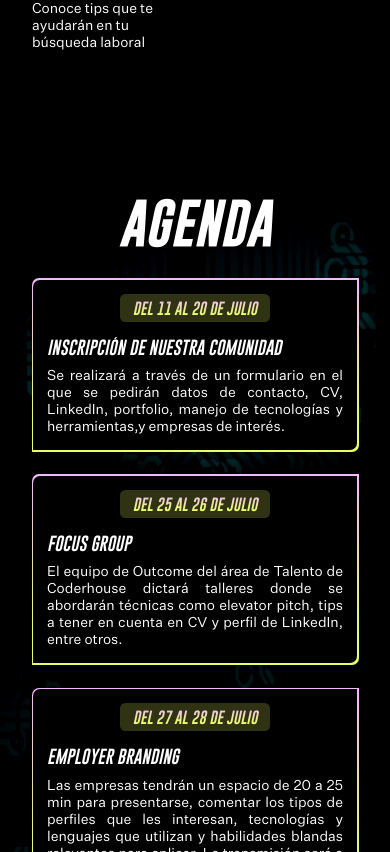
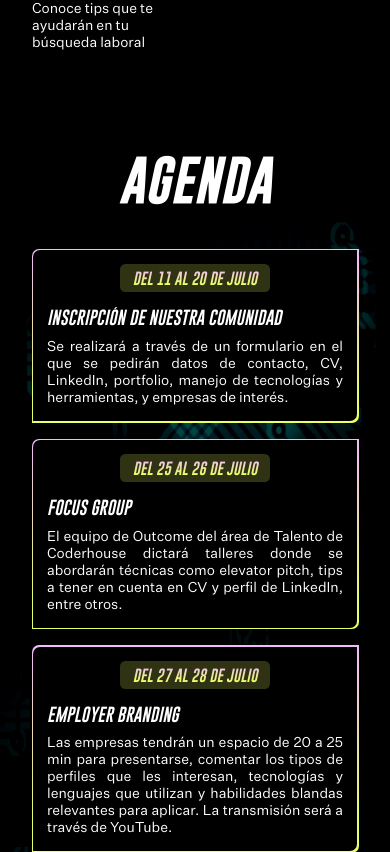
Before and after one commit to MatiLarsson/talent_week_app, a React (Create React App) app: page / in a window 390 px wide. Shown: the part 2212-3064 px from the top of the page. Built offline with nearby package versions, Linux system fonts and the light colour scheme.

Commit message:
added responsive to agenda section

```diff
--- a/src/components/main-components/agenda/index.js
+++ b/src/components/main-components/agenda/index.js
@@ -29,7 +29,7 @@
             <div className="card-date-container"><p className="card-date-text">DEL 11 AL 20 DE JULIO</p></div>
             <p className="card-title">INSCRIPCIÓN DE NUESTRA COMUNIDAD</p>
           </div>
-          <div className="card-text">Se realizará a través de un formulario en el que se pedirán datos de contacto, CV, LinkedIn, portfolio, manejo de tecnologías y herramientas,y empresas de interés.</div>
+          <div className="card-text">Se realizará a través de un formulario en el que se pedirán datos de contacto, CV, LinkedIn, portfolio, manejo de tecnologías y herramientas, y empresas de interés.</div>
         </div>
       </div>
       <div className="card-border">
--- a/src/style.scss
+++ b/src/style.scss
@@ -522,11 +522,20 @@
     flex-direction: column;
     justify-content: flex-start;
     align-items: center;
+    @media screen and (min-width: 1024px) {
+      height: 707px;
+    }
     .speakers-title {
       font-family: $GB-bold;
       font-size: 48px;
       color: white;
       margin-top: 32px;
+      @media screen and (min-width: 1024px) {
+        font-size: 72px;
+        width: 100%;
+        text-align: left;
+        padding-left: 72px;
+      }
     }
     .speakers-carousel {
       width: 100%;
@@ -536,11 +545,19 @@
       overflow: hidden;
       padding-left: 8px;
       padding-right: 58px;
+      @media screen and (min-width: 1024px) {
+        padding-left: 72px;
+        height: 449px;
+        margin-top: 50px;
+      }
       .speakers-inner-carousel {
         width: 100%;
         height: 100%;
         display: flex;
         gap: 8px;
+        @media screen and (min-width: 1024px) {
+          gap: 16px;
+        }
         .speaker-card-item {
           width: 100%;
           .speaker-card {
@@ -551,12 +568,19 @@
             flex-direction: column;
             justify-content: flex-end;
             align-items: flex-start;
+            @media screen and (min-width: 1024px) {
+              width: 316px;
+              height: 449px;
+            }
             .speaker-image {
               width: 100%;
               height: 100%;
               object-fit: cover;
               border-radius: 13px 0 0 0;
               pointer-events: none;
+              @media screen and (min-width: 1024px) {
+                border-radius: 25px 0px 0px 0px;
+              }
             }
             a {
               z-index: 10;
@@ -567,6 +591,17 @@
               right: 8px;
               width: 23px;
               height: 23px;
+              transition: all 0.2s ease-in-out;
+              &:hover {
+                opacity: 0.8;
+                transform: scale(1.1);
+              }
+              @media screen and (min-width: 1024px) {
+                top: 16px;
+                right: 16px;
+                width: 31px;
+                height: 31px;
+              }
               .linkedInCard {
                 object-fit: contain;
                 width: 100%;
@@ -587,12 +622,20 @@
               padding-left: 8px;
               padding-bottom: 16px;
               background: linear-gradient(180deg, rgba(0, 0, 0, 0) 36.02%, rgba(0, 0, 0, 0.481865) 68.13%, #000000 100%);
+              @media screen and (min-width: 1024px) {
+                padding-left: 20px;
+                padding-bottom: 18px;
+              }
               .speaker-name {
                 font-family: $GB-bold;
                 font-size: 16px;
                 color: white;
                 line-height: 21px;
                 margin-bottom: 8px;
+                @media screen and (min-width: 1024px) {
+                  font-size: 24px;
+                  margin-bottom: 12px;
+                }
               }
               .speaker-position {
                 font-family: $US-regular;
@@ -600,12 +643,20 @@
                 color: white;
                 line-height: 17px;
                 margin-bottom: 8px;
+                @media screen and (min-width: 1024px) {
+                  font-size: 20px;
+                  margin-bottom: 12px;
+                }
               }
               .speaker-company {
                 font-family: $US-medium;
                 font-size: 14px;
                 color: #EAFF6A;
                 line-height: 17px;
+                @media screen and (min-width: 1024px) {
+                  font-size: 20px;
+                  margin-bottom: 20px;
+                }
               }
             }
           }
@@ -701,8 +752,11 @@
     position: relative;
     display: flex;
     flex-direction: column;
-    justify-content: space-evenly;
+    justify-content: flex-start;
     align-items: center;
+    @media screen and (min-width: 1024px) {
+      height: 1200px;
+    }
     .background-image-container-1 {
       position: absolute;
       width: 360px;
@@ -779,8 +833,16 @@
       line-height: 62.91px;
       text-align: center;
       color: white;
-      margin-top: 40px;
+      margin-top: 20px;
+      margin-bottom: 20px;
       z-index: 10;
+      width: 100%;
+      @media screen and (min-width: 1024px) {
+        font-size: 72px;
+        line-height: 95px;
+        text-align: left;
+        padding-left: 72px;
+      }
     }
     .card-border {
       width: 327px;
@@ -790,6 +852,12 @@
       display: flex;
       justify-content: center;
       align-items: center;
+      margin-top: 16px;
+      @media screen and (min-width: 1024px) {
+        width: 880px;
+        border-radius: 25px 0px;
+        margin-top: 20px;
+      }
       .card {
         width: 327px;
         margin: 1.5px;
@@ -801,12 +869,21 @@
         align-items: center;
         border-radius: 7px 0px;
         z-index: 10;
+        @media screen and (min-width: 1024px) {
+          width: 880px;
+          border-radius: 25px 0;
+          margin: 3px;
+        }
         .card-header {
           width: 100%;
           display: flex;
           flex-direction: column;
           justify-content: space-evenly;
           align-items: center;
+          @media screen and (min-width: 1024px) {
+            flex-direction: row-reverse;
+            justify-content: center;
+          }
           .card-date-container {
             display: flex;
             flex-direction: column;
@@ -814,6 +891,10 @@
             background: rgba(233, 255, 99, 0.2);
             border-radius: 5.35728px;
             padding: 5px 10px;
+            @media screen and (min-width: 1024px) {
+              width: 300px;
+              height: 60px;
+            }
             .card-date-text {
               font-family: $GB-regular;
               font-size: 14px;
@@ -823,6 +904,11 @@
               -webkit-background-clip: text;
               -webkit-text-fill-color: transparent;
               background-clip: text;
+              text-align: center;
+              @media screen and (min-width: 1024px) {
+                font-size: 24px;
+                line-height: 28px;
+              }
             }
           }
           .card-title {
@@ -833,6 +919,12 @@
             color: white;
             width: 100%;
             text-align: left;
+            @media screen and (min-width: 1024px) {
+              font-size: 24px;
+              line-height: 28px;
+              width: 500px;
+              height: 50px;
+            }
           }
         }
         .card-text {
@@ -842,6 +934,11 @@
           color: white;
           line-height: 17px;
           text-align: justify;
+          @media screen and (min-width: 1024px) {
+            font-size: 24px;
+            line-height: 28px;
+            padding: 16px;
+          }
         }
       }
     }
```
